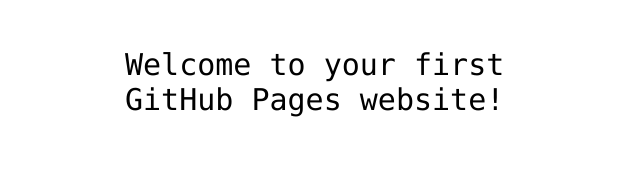
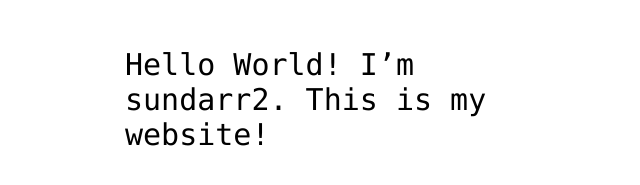
Before and after one commit to sundarr2/sundarr2.github.io, a plain HTML site: page index.html in a window 1280 px wide. Shown: the part 341-526 px from the top of the page, without its empty margins (315-955 px from the left). Drawn offline with Linux system fonts and the light colour scheme.

Commit message:
Update index.html

```diff
--- a/index.html
+++ b/index.html
@@ -12,7 +12,7 @@
 <img src="https://octodex.github.com/images/daftpunktocat-thomas.gif" id="octocat" alt="octocat-gif" />
 
 <!-- Change this code here by copy and pasting your template on line 15 -->
-<p>Welcome to your first GitHub Pages website!</p>
+<p>Hello World! I’m sundarr2. This is my website!</p>
 
 </body>
 </html>
```
